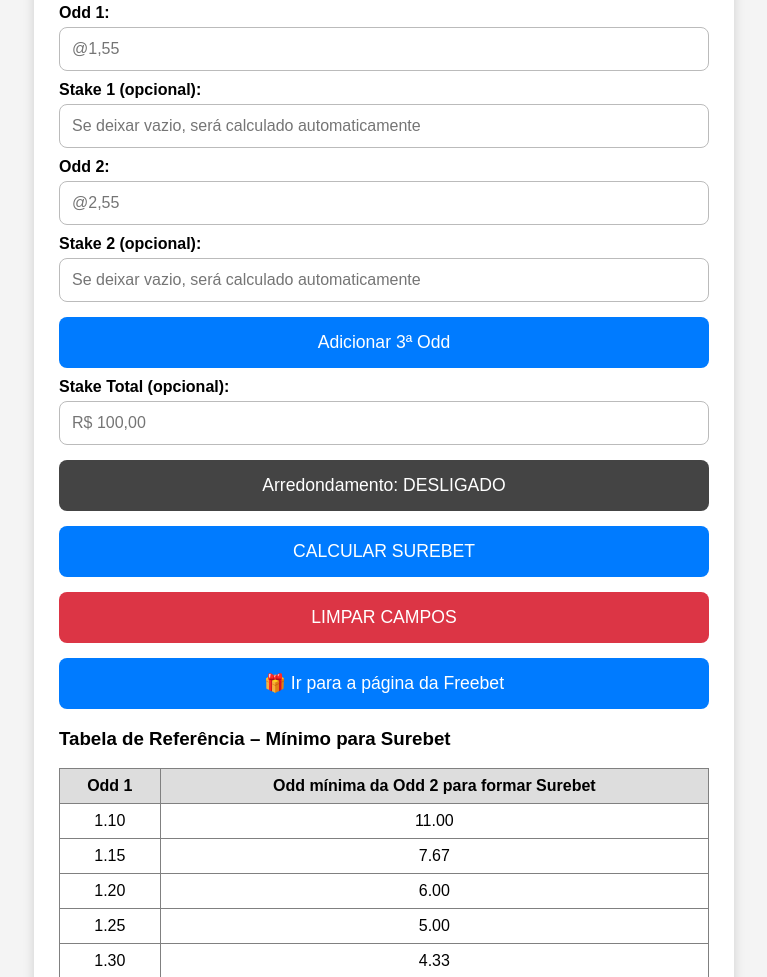
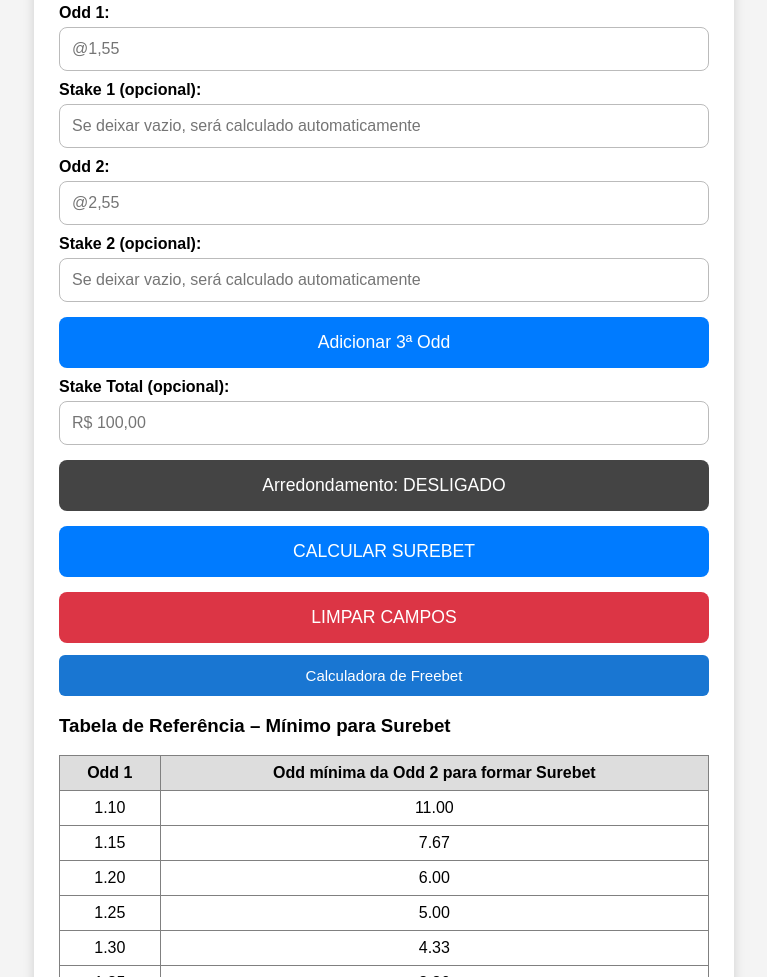
Before and after one commit to naellimatorres/calculadora-surebet, a plain HTML site: page index.html in a window 1280 px wide. Shown: the part 123-1100 px from the top of the page, without its empty margins (256-1023 px from the left). Drawn offline with Linux system fonts and the light colour scheme.

Commit message:
Fix HTML encoding issues in index.html

```diff
--- a/index.html
+++ b/index.html
@@ -63,6 +63,20 @@
         background: #005ec9;
     }
 
+	.btn-freebet {
+		  width: 100%;
+		  margin-top: 12px;
+		  padding: 12px;
+		  background: #1976d2;
+		  color: #fff;
+		  border: none;
+		  border-radius: 6px;
+		  font-size: 15px;
+		  cursor: pointer;
+	}
+	.btn-freebet:hover {
+	  	background: #0d47a1;
+	}
     .toggle-btn {
         background: #444;
     }
@@ -149,7 +163,7 @@
     <button onclick="limparCampos()" style="background:#dc3545;">LIMPAR CAMPOS</button>
 
 	<button class="btn-freebet" onclick="irParaFreebet()">
-	  🎁 Ir para a página da Freebet
+	  Calculadora de Freebet
 	</button>
 
     <div id="resultado" class="result"></div>
```
